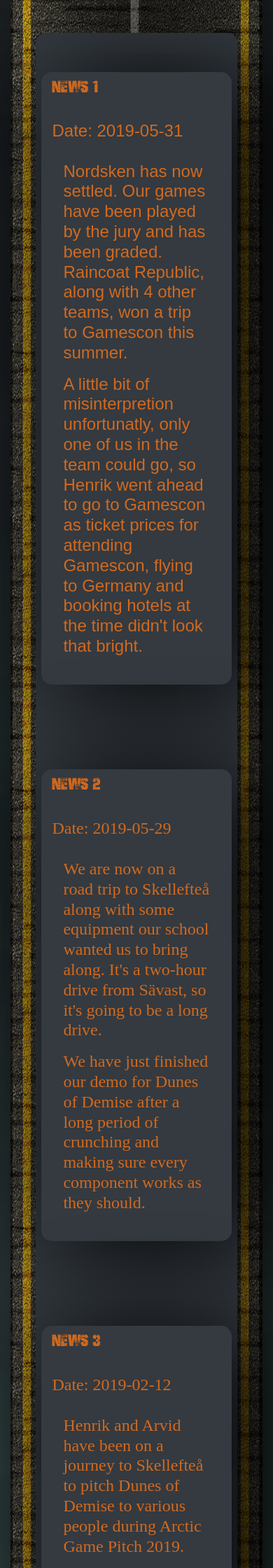
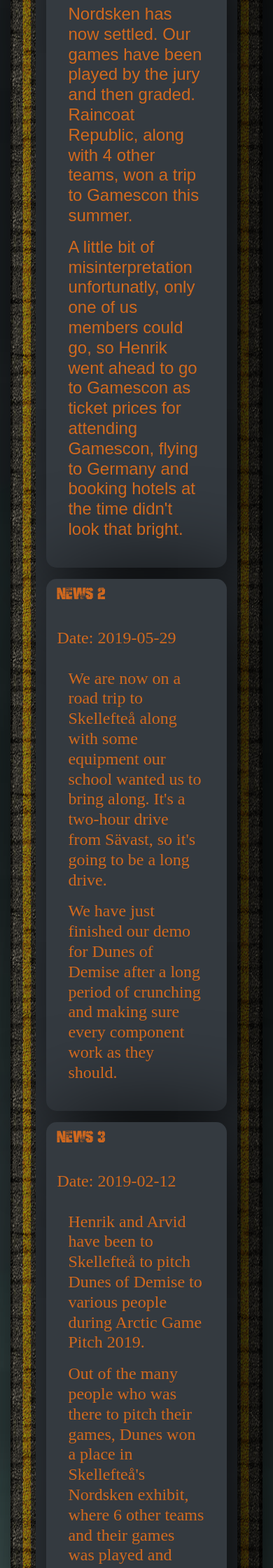
Before and after one commit to fredrikjpersson/Dunes, a PHP site: page /main.html in a window 390 px wide. Shown: the part 433-2673 px from the top of the page at 70% size. Run offline with PHP 8.4, Linux system fonts and the light colour scheme; some libraries are stand-ins or nearby versions.

Commit message:
Fixat unison styling för items

```diff
--- a/main.html
+++ b/main.html
@@ -48,7 +48,7 @@
 
   <!--MainRoadStart-->
 
-  <div class="container bob" style="border-top-left-radius: 25px; border-top-right-radius: 25px;">
+  <div class="container wrap-width" style="border-top-left-radius: 25px; border-top-right-radius: 25px;">
     <!-- navbar start -->
     <nav id="#" class="navbar headFootShadow duneColor bob navbar-expand-lg navve sticky-top navbar-dark bg-dark">
 
@@ -88,43 +88,44 @@
     </nav>
 
     <!--navbar end-  -->
-    <div class="row" style="background-image: url(pic/single-road.png); background-repeat: round;">
+    <div class="row wrapper-div" style="background-image: url(pic/single-road.png); background-repeat: round; ">
 
-      <div class="col-lg-6 col-md-12 col-sm-12 columnItem">
+      <div class="col-lg-6 col-md-12 col-sm-12 ">
         <!-- <div id="trailer" class=" bg-transparent" style="height: 20vh;"></div> -->
         <div id="trailer" class="container boxShad"
-          style="background-color:black;height: 40vh; width: 87%; border: 15px blured black; border-radius: 15px;">
+          style="width: 93%; height: 25vh; border: 15px blured black; border-radius: 15px;">
           <iframe width="100%" height="100%"
             src="https://www.youtube.com/embed/4cf6DTOnzSQ?controls=1&autoplay=1&mute=1" allow="accelerometer;"
             frameborder="0" allowfullscreen></iframe>
         </div>
-
-        <div id="#" class="container boxShad rndc bg-dark my-5"
+        <!-- container boxShad bg-dark mb-5 pb-3 -->
+        <div id="#" class="container boxShad rndc bg-dark my-3"
           style="width: 87%; border: 15px  black; border-radius: 1em;">
           <div style="color: white;"></div>
         </div>
-        <div class="container boxShad bg-dark boxShad p-2 my-5"
+        <div class="container boxShad bg-dark mb-5 py-1"
           style="width: 87%; border: 15px  black; border-radius: 15px;">
-          <div id="news1" class="container boxShad bg-dark my-5 "
+
+          <div id="news1" class="container boxShad bg-dark my-3"
             style="width: 100%; border: 15px black; border-radius: 15px;">
             <div class="newsBody bg-dark pb-4  rounded" style="color: chocolate">
               <h2>News 1</h2><br />
               <h4 style="font-family: Arial, Helvetica, sans-serif;">
                 Date: 2019-05-31 <br><br>
                 <p class="px-3">
-                  Nordsken has now settled. Our games have been played by the jury and has been graded. Raincoat
+                  Nordsken has now settled. Our games have been played by the jury and then graded. Raincoat
                   Republic, along with 4 other teams, won a trip to Gamescon this summer.
                 </p>
                 <p class="px-3">
-                  A little bit of misinterpretion unfortunatly, only one of us in the team could go, so Henrik went
+                  A little bit of misinterpretation unfortunatly, only one of us members could go, so Henrik went
                   ahead to go to Gamescon as ticket prices for attending Gamescon, flying to Germany
                   and booking hotels at the time didn't look that bright.
                 </p>
               </h4>
             </div>
           </div>
-          <div id="trailer" class=" bg-transparent" style="height: 3vh;"></div>
-          <div id="news1" class="container boxShad bg-dark my-5"
+
+          <div id="news2" class="container boxShad bg-dark my-3"
             style="width: 100%; border: 15px blured black; border-radius: 15px;">
             <div class="newsBody bg-dark pb-4  rounded" style="color: chocolate">
               <h2>News 2</h2><br />
@@ -137,29 +138,27 @@
                 </p>
                 <p class="px-3">
                   We have just finished our demo for Dunes of Demise after a long period of crunching and making sure
-                  every component works as they should.
+                  every component work as they should.
                 </p>
               </h4>
             </div>
           </div>
-          <div id="trailer" class=" bg-transparent" style="height: 3vh;"></div>
-          <div id="news1" class="container boxShad bg-dark my-5"
+
+          <div id="news3" class="container boxShad bg-dark my-3"
             style="width: 100%; border: 15px blured black; border-radius: 15px;">
             <div class="newsBody bg-dark  pb-4 rounded" style="color:chocolate;">
               <h2>News 3</h2><br />
               <h4 style="font-family: 'Times New Roman', Times, serif, sans-serif;">
 
-
                 Date: 2019-02-12 <br><br>
 
                 <p class="px-3">
-                  Henrik and Arvid have been on a journey to Skellefteå to pitch Dunes of Demise to various people
+                  Henrik and Arvid have been to Skellefteå to pitch Dunes of Demise to various people
                   during Arctic Game Pitch 2019.
                 </p>
                 <p class="px-3">
                   Out of the many people who was there to pitch their games, Dunes won a place in Skellefteå's Nordsken
-                  exhibit, were 6 other
-                  teams and their games was to be played and graded by a jury and attendees. The winning team would be
+                  exhibit, where 6 other teams and their games was played and graded by a jury and attendees. The winning team would be
                   getting a place at
                   Gamescon in Germany.
                 </p>
@@ -168,7 +167,7 @@
           </div>
         </div>
 
-        <div id="myTeam1" class="container imagePush boxShad bg-dark my-5"
+        <div id="myTeam1" class="container imagePush boxShad bg-dark my-5 py-3"
           style="width: 87%; border: 15px blured black; border-radius: 15px;">
           <div>
             <div id="slides" class="carousel  boxShad backFader  shadow-lg" data-interval="5000" data-ride="carousel"
@@ -181,7 +180,7 @@
                 <li data-target="#slides" data-slide-to="4"></li>
                 <li data-target="#slides" data-slide-to="5"></li>
               </ul>
-              <div class="carousel-inner boxShad columnItem" style=" border-radius: 25px;">
+              <div class="carousel-inner boxShad " style=" border-radius: 25px;">
                 <div class="carousel-item active">
                   <img class="card-img-top mb-4 d-block img-fluid" src="mugshots/henrikmug.png" alt="Second slide"
                     class='img-responsive'>
@@ -212,8 +211,8 @@
           <div class="container rndc boxShad my-5"
             style=" height: 40vh; background-image: url(Resources/mockup.jpg); background-repeat: round;">
           </div>
-          <div class="container rndc boxShan my-5" style="width: 100%; border: 15px blured black;">
-            <div id="" class="combats boxShad columnItem"
+          <div class="container rndc boxShan" style="width: 100%; border: 15px blured black;">
+            <div id="" class="combats boxShad"
               style="border: black sollid 3px; height: 30vh; border-radius: 10px !important;"></div>
           </div>
         </div>
@@ -224,52 +223,40 @@
       <!--MidLane-->
 
       <!-- right lane-->
-      <div class="col-lg-6 col-md-12 col-sm-12 columnItem">
-        <div id="#" class="container boxShad bg-dark my-5"
+      <div class="col-lg-6 col-md-12 col-sm-12 ">
+        <div id="#" class="container boxShad bg-dark py-3"
           style="width: 87%; border: 15px blured black; border-radius: 15px;">
-          <div class="container  rndc pb-3 bg-transparent m-auto"
+          <div class="container  rndc bg-transparent m-0 "
             style="width: 100%; height: auto; border: 15px  black; border-radius: 15px;">
-            <div class="newsBody bg-dark rounded" style="color: chocolate;">
-              <h2></h2><br />
-              <h4>
-                <div class="newsBody bg-dark  rounded"
-                  style="background-image: url('dodLogo.png');width: auto; height: 40vh; background-size:cover; color: chocolate;">
-                  <h2></h2><br />
-                  <h4>
-                  </h4>
-                </div>
+            <div class="newsBody bg-dark rounded " style="color: chocolate;">
+              <img src="dodLogo.png" class="m-3" style="width: 100%;"/>
             </div>
-
-
-
-            </h4>
-          </div> -->
-
-          <div class="container boxShad rndc pb-3 bg-dark m-auto"
+          </div>
+          <div class="container boxShad rndc p-3 bg-dark "
             style="width: 100%; border: 15px  black; border-radius: 15px;">
             <div class="newsBody bg-transparent rounded" style="color: chocolate;">
-              <h2></h2><br />
+
               <h4>
-                <div class="bg-dark" style="height: auto; font-family: 'Times New Roman', Times, serif, sans-serif;">
-                  <p class="px-3">A single player post apocalyptic road trip adventure, with party and resource
+                <div class="bg-dark mb-0" style="height: auto; font-family: 'Times New Roman', Times, serif, sans-serif;">
+                  <p class="p-3 ">A single player post apocalyptic road trip adventure, with party and resource
                     management.
                     Dunes of Demise will force the player to make difficult moral choices throughout the game.</p>
-                  <p class="px-3">The game features a turn based vehicular combat system where the player is in control
+                  <p class="p-3">The game features a turn based vehicular combat system where the player is in control
                     of each car & passenger in their caravan.
                   </p>
-                  <p class="px-3">Dunes of Demise will be short in game time, but high in replayability.
+                  <p class="p-3">Dunes of Demise will be short in game time, but high in replayability.
                   </p>
                 </div>
               </h4>
             </div>
           </div>
         </div>
-        <div class="container boxShad bg-dark my-2" style="width: 87%; border-radius: 15px;">
+        <div class="container boxShad bg-dark py-1" style="width: 87%; border-radius: 15px;">
           <div class="container boxShad" style="width: 100%; border-radius: 25px !important;">
             <div class="newsBody bg-dark my-2 rounded" style="color: chocolate">
               <h2>Twitter Feed</h2><br />
               <h4 style="font-family: Arial, Helvetica, sans-serif;">
-                <div id="" class="twitters columnItem "
+                <div id="" class="twitters  "
                   style="border: black sollid 3px; border-radius: 10px !important;">
                   <a class="twitter-timeline" data-theme="dark"
                     href="https://twitter.com/RaincoatDev?ref_src=twsrc%5Etfw">Tweets by RaincoatDev</a>
@@ -280,10 +267,10 @@
           </div>
 
           <div class="container rndc boxShad my-5"
-            style=" height: 40vh; background-image: url(Resources/Team.jpg); background-repeat: round;">
+            style=" height: 25vh; background-image: url(Resources/Team.jpg); background-repeat: round;">
 
           </div>
-          <div id="#" class="container boxShad rndc bg-dark my-5"
+          <div id="#" class="container boxShad rndc bg-dark"
             style="width: 100%; border: 15px  black; border-radius: 1em;">
             <div style="color: white;">
               <div class="newsBody bg-dark rounded" style="color: chocolate">
@@ -336,7 +323,7 @@
                     a grid based turnbased combat system where the player could shoot using any character in the vehicle
                     and ram cars into incoming debris on the road.
                   </p>
-                  <p class=" px-3 pb-3">
+                  <p class=" px-3 pb-2">
                     During Nordsken 2019 the game won a spot at GamesCom 2019.
                     The team is currently looking for ways to fund the continued development of the title.
                   </p>
@@ -365,7 +352,7 @@
             <ul class="list-unstyled ">
               <li>
                 <a href="https://www.youtube.com/channel/UCGyybXeVNfWgMVVv7I__9jg" target="_blank"><i
-                    class="fab fa-youtube-square duneColor footer-text-style mt-4" "></i></a>
+                    class="fab fa-youtube-square duneColor footer-text-style mt-4" ></i></a>
             </li>
 
 
--- a/style.css
+++ b/style.css
@@ -33,10 +33,10 @@ body{
 }
 
 
-.columnItem {
+/* .columnItem {
   padding: 15px;
   margin-top: 15px;
-}
+} */
 
 .navbar{
   box-shadow: 0 0 8px 8px rgb(0, 0, 0) inset;
@@ -197,8 +197,20 @@ body{
 .footer-text-style-2 {
   font-size:2em;
   color: #d37d43;
+}
+  .wrap-width {
+    width: 100%;
+    }
 
-}
-/* .fot{
 
-} */
+    @media (min-width: 768px){
+      .container{
+        max-width:100%;
+      }
+    }
+
+    @media (min-width: 992px){
+      .container{
+        max-width:100%;
+      }
+    }
```
